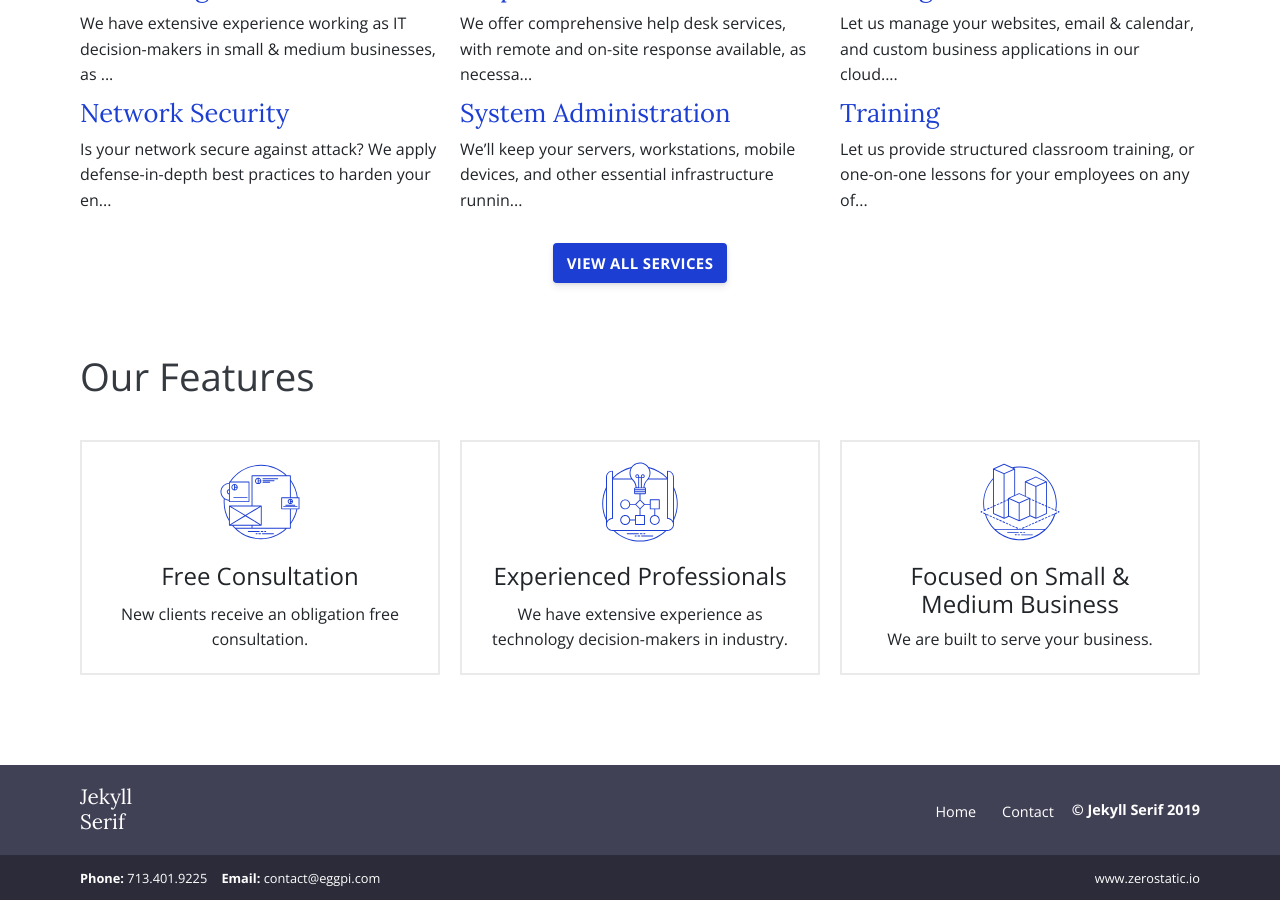
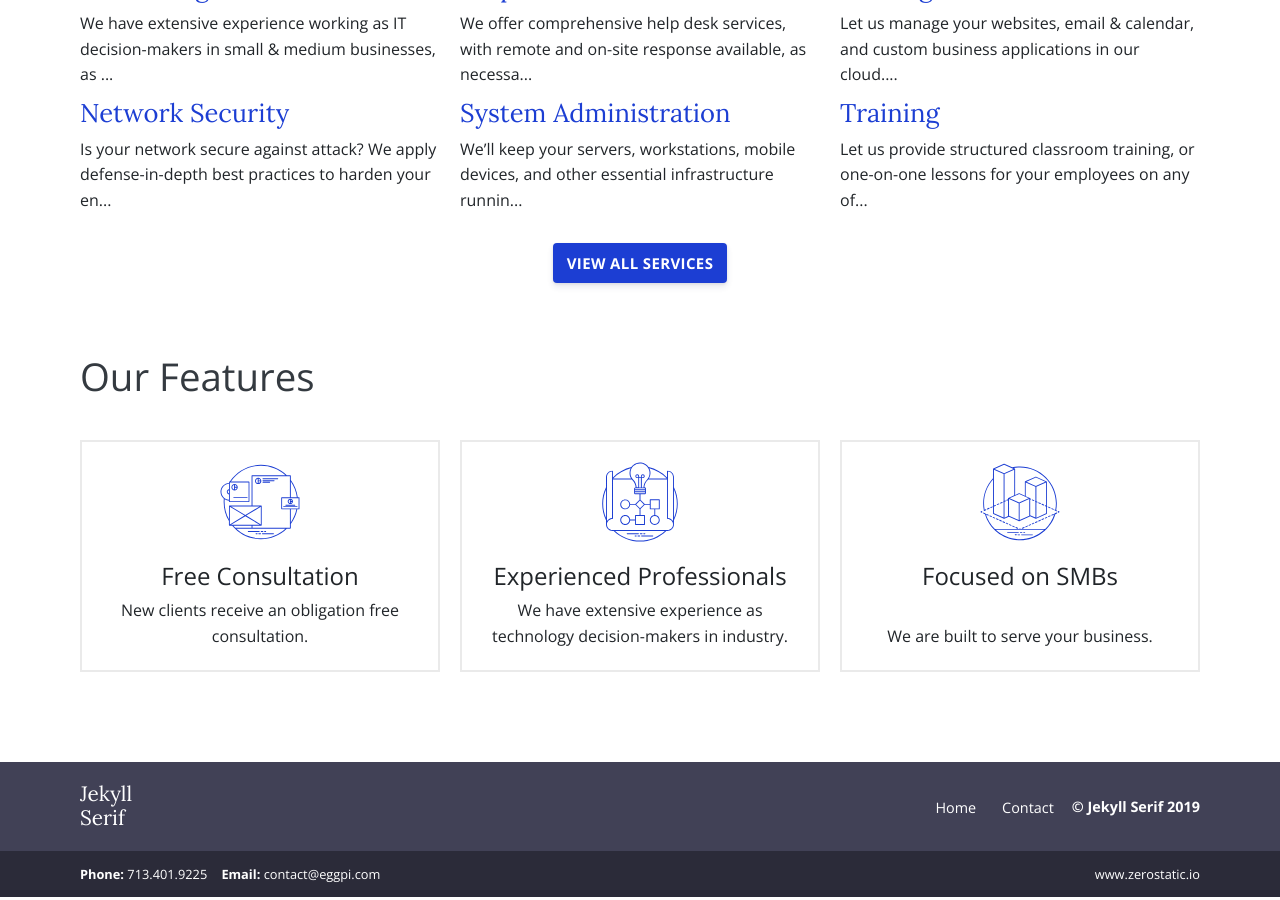
Before and after one commit to eggpi-site/eggpi-site.github.io, a Jekyll site: the page built from index.html, in a window 1280 px wide and 900 px high, scrolled down 711 px. Built offline with Jekyll 4.4.1, drawn with Linux system fonts in a browser that asks for light colours.

Commit message:
Update features.json

```diff
--- a/_data/features.json
+++ b/_data/features.json
@@ -10,7 +10,7 @@
     "image": "images/features/noun_The Process_1885341.svg"
   },
   {
-    "title": "Focused on Small & Medium Business",
+    "title": "Focused on SMBs",
     "description": "We are built to serve your business.",
     "image": "images/features/noun_3d modeling_1885342.svg"
   }
```
